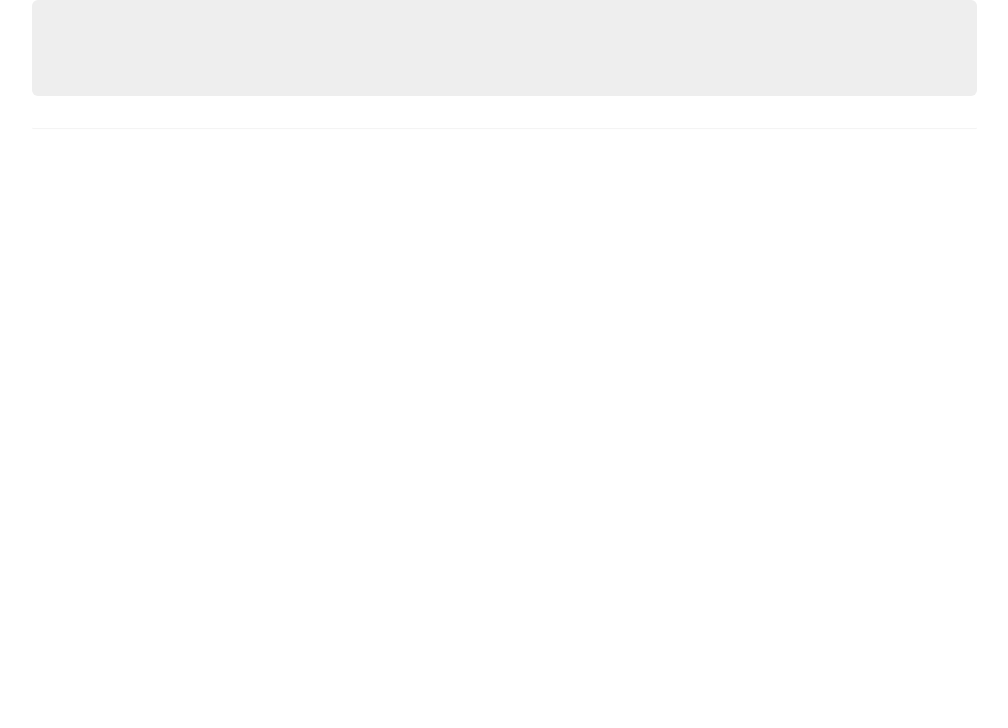
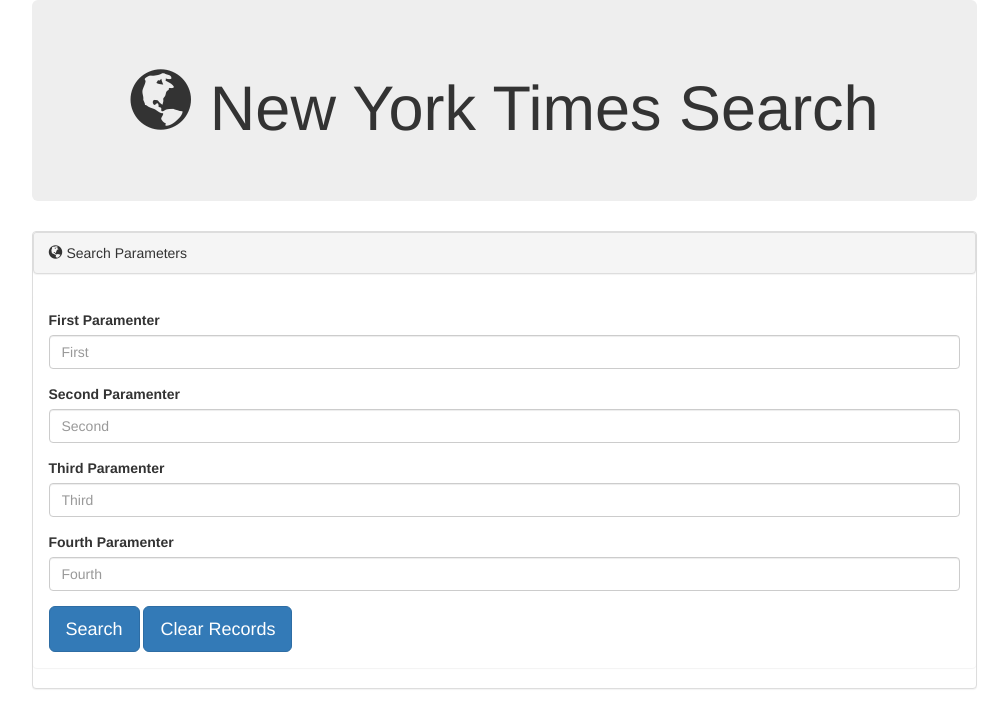
Before and after one commit to AlexRhee/NYT-App, a plain HTML site: page index.html in a window 1280 px wide. Shown: the whole page, without its empty margins (136-1144 px from the left). Drawn offline with nearby package versions, Linux system fonts and the light colour scheme.

Commit message:
search parameters created

```diff
--- a/index.html
+++ b/index.html
@@ -1,20 +1,52 @@
 <!DOCTYPE html>
 <html lang="en">
+
 <head>
     <meta charset="UTF-8">
     <meta name="viewport" content="width=device-width, initial-scale=1.0">
     <meta http-equiv="X-UA-Compatible" content="ie=edge">
     <title>NYT-App</title>
-    <link rel="stylesheet" href="https://maxcdn.bootstrapcdn.com/bootstrap/3.3.7/css/bootstrap.min.css" integrity="sha384-BVYiiSIFeK1dGmJRAkycuHAHRg32OmUcww7on3RYdg4Va+PmSTsz/K68vbdEjh4u" crossorigin="anonymous">
-    <link rel"stylesheet" href="assets/css/style.css">
+    <link rel="stylesheet" href="https://maxcdn.bootstrapcdn.com/bootstrap/3.3.7/css/bootstrap.min.css" integrity="sha384-BVYiiSIFeK1dGmJRAkycuHAHRg32OmUcww7on3RYdg4Va+PmSTsz/K68vbdEjh4u"
+        crossorigin="anonymous">
+    <link rel "stylesheet" href="assets/css/style.css">
 </head>
+
 <body>
     <div class="container">
         <div class="row">
             <div class="col-md-1"></div>
             <div class="col-md-10">
-                <div class="jumbotron"></div>
-                <div class="panel panel-header"></div>
+                <div class="jumbotron">
+                    <h1><center><span class="glyphicon glyphicon-globe"></span> New York Times Search</h1></center></div>
+                <div class="panel panel-default">
+                    <div class="panel panel-heading">
+                        <span class="glyphicon glyphicon-globe"></span> Search Parameters
+                    </div>
+                    <div class="panel panel-body">
+                        <form>
+                            <div class="form-group">
+                                <label for="input1">First Paramenter</label>
+                                <input type="email" class="form-control" id="input1" placeholder="First">
+                            </div>
+                            <div class="form-group">
+                                    <label for="input2">Second Paramenter</label>
+                                    <input type="email" class="form-control" id="input2" placeholder="Second">
+                            </div>
+                            <div class="form-group">
+                                    <label for="input3">Third Paramenter</label>
+                                    <input type="email" class="form-control" id="input3" placeholder="Third">
+                            </div>
+                            <div class="form-group">
+                                    <label for="input4">Fourth Paramenter</label>
+                                    <input type="email" class="form-control" id="input4" placeholder="Fourth">
+                            </div>
+                            <div class="buttons">
+                                <button id="search" class="btn btn-lg btn-primary">Search</button>
+                                <button id="clear" class="btn btn-lg btn-primary">Clear Records</button>
+                            </div>
+                        </form>
+                    </div>
+                </div>
             </div>
             <div class="col-md-1"></div>
         </div>
@@ -23,4 +55,5 @@
     <script src="https://cdnjs.cloudflare.com/ajax/libs/jquery/3.2.1/jquery.min.js"></script>
     <script type="text/javascript" src="assets/javascript/app.js"></script>
 </body>
+
 </html>
```
